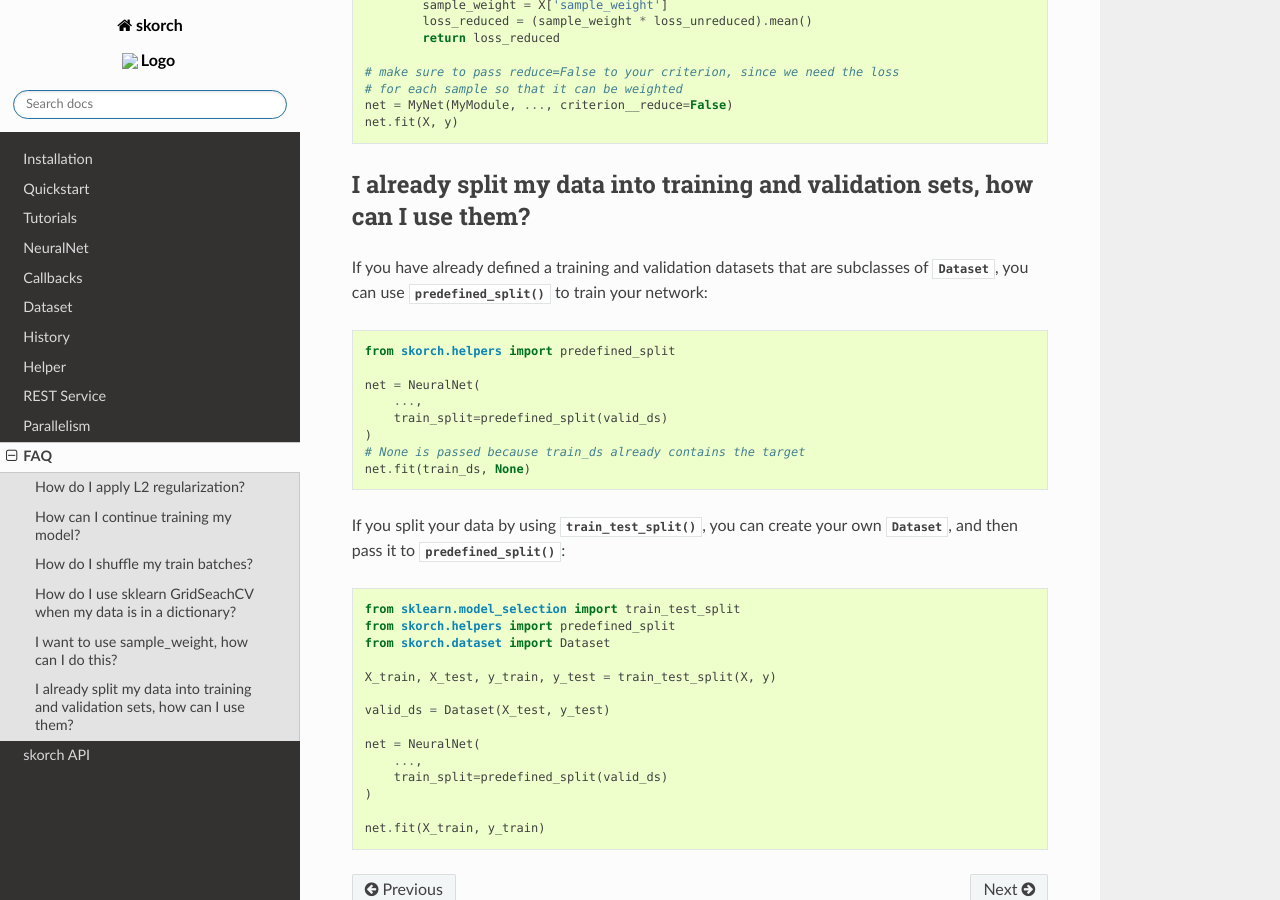
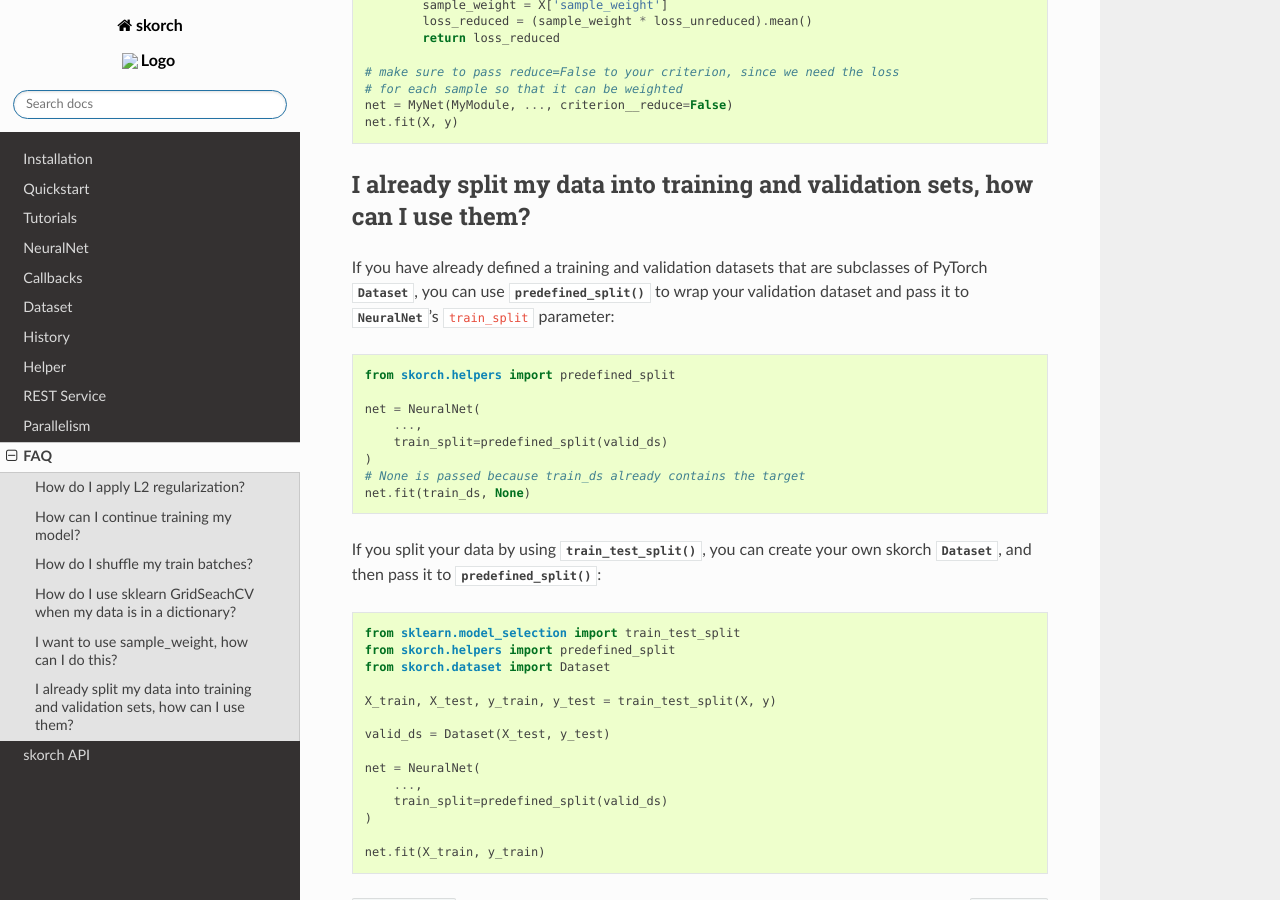
Before and after one commit to skorch-dev/skorch, a Sphinx documentation site: the page built from docs/user/FAQ.rst, in a window 1280 px wide and 900 px high, scrolled down 1806 px. Built offline with Sphinx 7.4.7 and the Read the Docs theme 2.0.0, drawn with Linux system fonts in a browser that asks for light colours.

Commit message:
DOC: Rephrasing

```diff
--- a/docs/user/FAQ.rst
+++ b/docs/user/FAQ.rst
@@ -116,8 +116,9 @@ I already split my data into training and validation sets, how can I use them?
 ------------------------------------------------------------------------------
 
 If you have already defined a training and validation datasets that are
-subclasses of :class:`~torch.utils.data.Dataset`, you can use
-:func:`~skorch.helpers.predefined_split` to train your network:
+subclasses of PyTorch :class:`~torch.utils.data.Dataset`, you can use
+:func:`~skorch.helper.predefined_split` to wrap your validation dataset and
+pass it to :class:`~skorch.net.NeuralNet`'s ``train_split`` parameter:
 
 .. code:: python
 
@@ -131,8 +132,8 @@ subclasses of :class:`~torch.utils.data.Dataset`, you can use
     net.fit(train_ds, None)
 
 If you split your data by using :func:`~sklearn.model_selection.train_test_split`,
-you can create your own :class:`~skorch.dataset.Dataset`, and then pass it
-to :func:`~skorch.helpers.predefined_split`:
+you can create your own skorch :class:`~skorch.dataset.Dataset`, and then pass
+it to :func:`~skorch.helper.predefined_split`:
 
 .. code:: python
 
```
